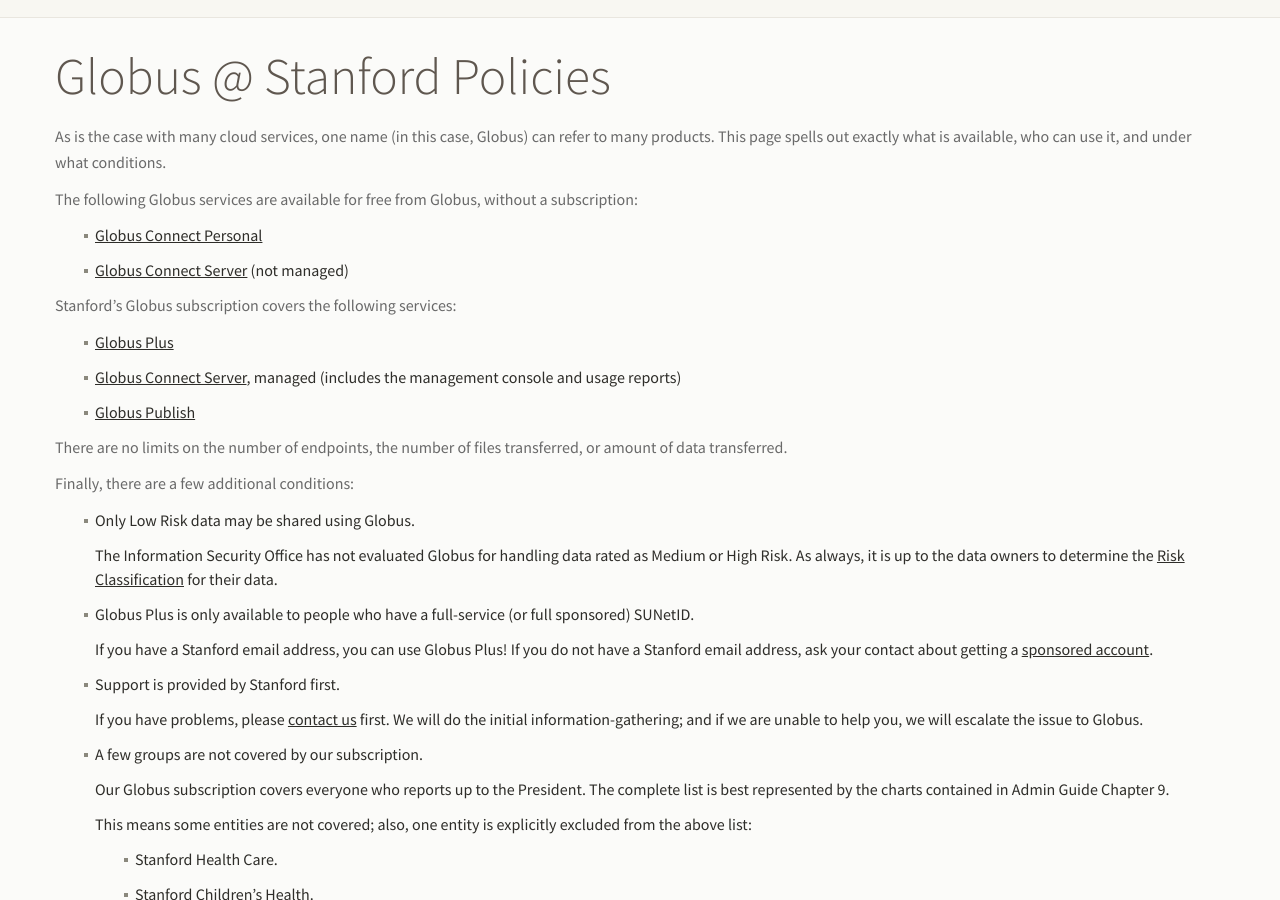
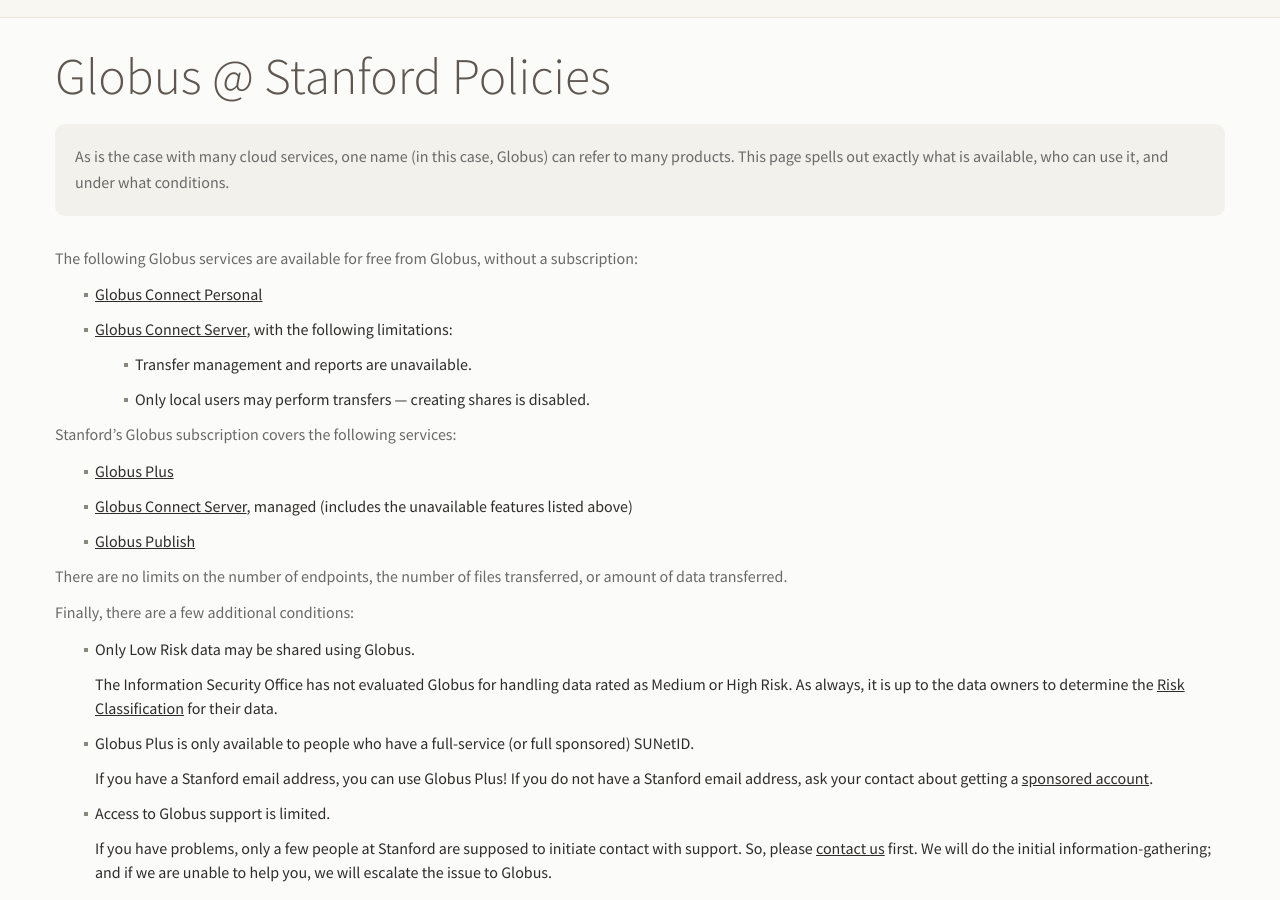
Before and after one commit to stanford-rc/globus.stanford.edu, a Jekyll site: the page built from policies.md, in a window 1280 px wide and 900 px high, scrolled down 233 px. Built offline with Jekyll 4.4.1, drawn with Linux system fonts in a browser that asks for light colours; nearby versions of some CDN libraries; some of the changed text lies outside the part shown.

Commit message:
Clean up policies page

```diff
--- a/policies.md
+++ b/policies.md
@@ -2,24 +2,31 @@
 layout: wide
 title: Globus @ Stanford Policies
 ---
+
+<div class="well">
 As is the case with many cloud services, one name (in this case, Globus) can
 refer to many products.  This page spells out exactly what is available, who
 can use it, and under what conditions.
+</div>
 
 The following Globus services are available for free from Globus, without a
 subscription:
 
 * [Globus Connect Personal](https://www.globus.org/globus-connect-personal)
 
-* [Globus Connect Server](https://www.globus.org/globus-connect-server) (not
-  managed)
+* [Globus Connect Server](https://www.globus.org/globus-connect-server),
+  with the following limitations:
+
+  * Transfer management and reports are unavailable.
+
+  * Only local users may perform transfers — creating shares is disabled.
 
 Stanford's Globus subscription covers the following services:
 
 * [Globus Plus](https://www.globus.org/researchers/plus-plans)
 
 * [Globus Connect Server](https://www.globus.org/globus-connect-server),
-  managed (includes the management console and usage reports)
+  managed (includes the unavailable features listed above)
 
 * [Globus Publish](https://www.globus.org/data-sharing)
 
@@ -42,20 +49,20 @@ Finally, there are a few additional conditions:
   not have a Stanford email address, ask your contact about getting a
   [sponsored account](https://uit.stanford.edu/service/sponsorship/sponsoredservices).
 
-* Support is provided by Stanford first.
+* Access to Globus support is limited.
 
-  If you have problems, please [contact us]({{ "support.html" | absolute_url
-  }}) first.  We will do the initial information-gathering; and if we are
-  unable to help you, we will escalate the issue to Globus.
+  If you have problems, only a few people at Stanford are supposed to initiate
+  contact with support.  So, please [contact us]({{ "support.html" |
+  absolute_url }}) first.  We will do the initial information-gathering; and if
+  we are unable to help you, we will escalate the issue to Globus.
 
 * A few groups are not covered by our subscription.
 
   Our Globus subscription covers everyone who reports up to the President.  The
-  complete list is best represented by the charts contained in Admin Guide
-  Chapter 9.
+  complete list is best represented by the charts contained in [Admin Guide
+  Chapter 9](https://adminguide.stanford.edu/chapter-9).
 
-  This means some entities are not covered; also, one entity is explicitly
-  excluded from the above list:
+  The groups excluded from Stanford's Globus Subscription are:
 
   * Stanford Health Care.
 
```
